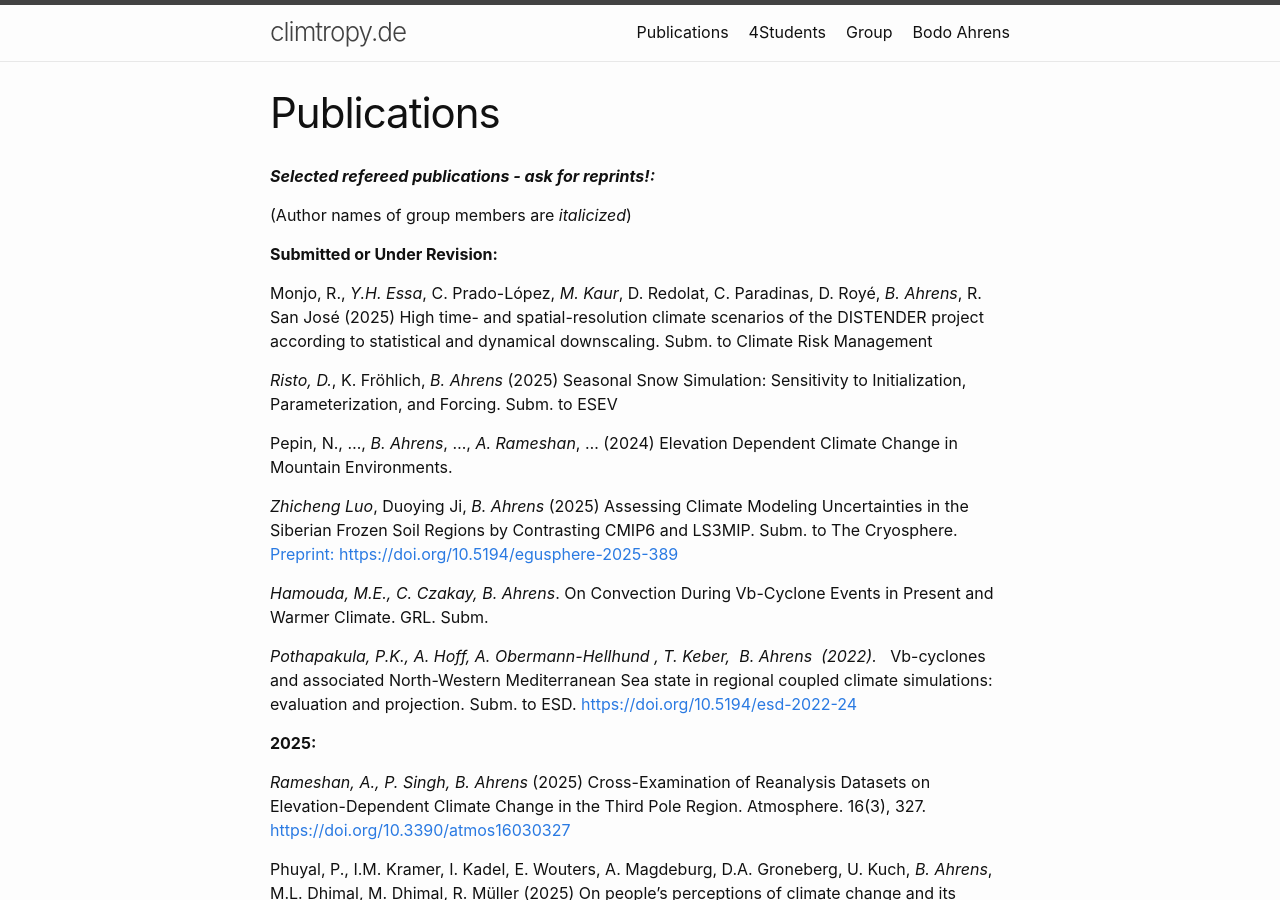
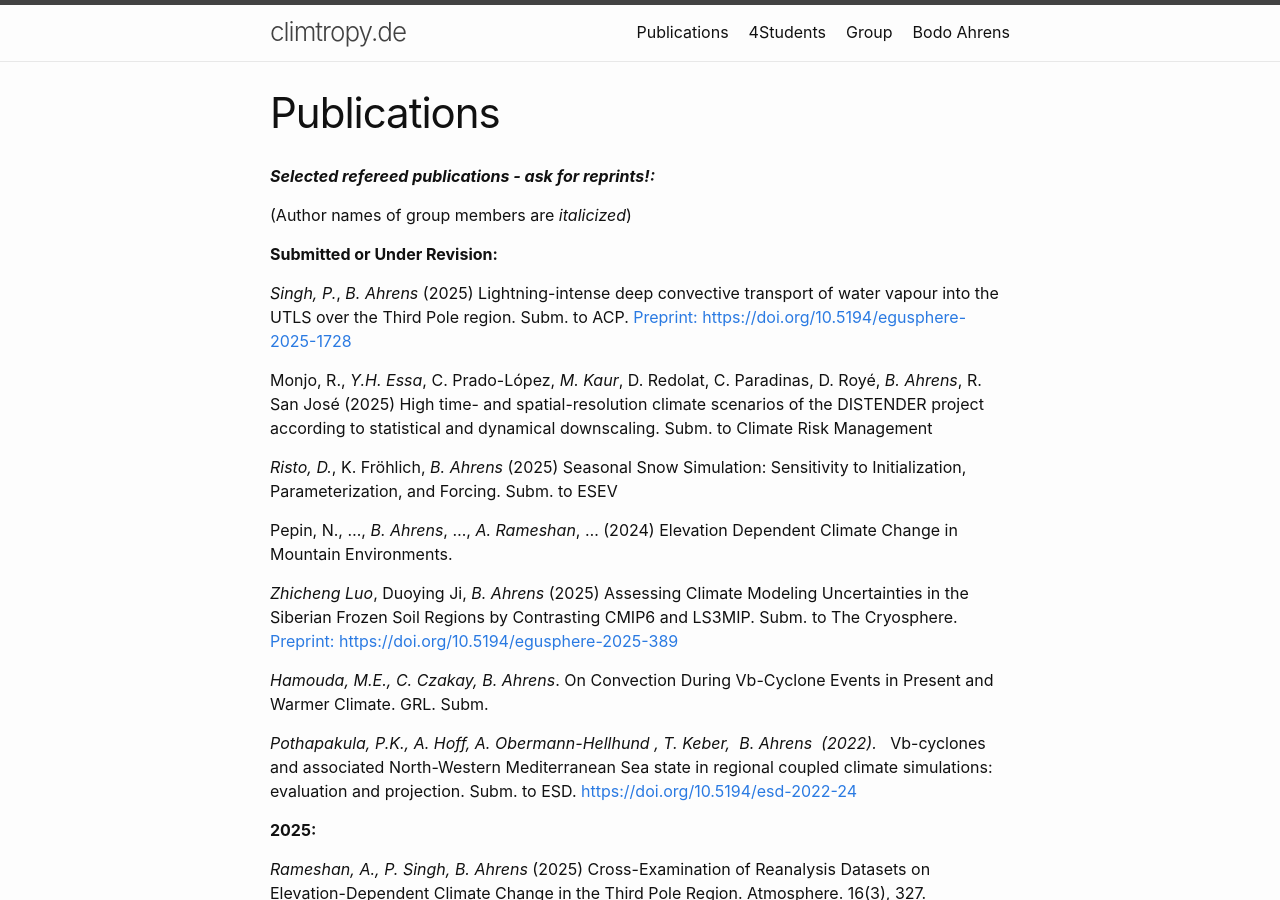
Before and after one commit to cliphy/cliphy.github.io, a Jekyll site: the page built from pubs.markdown, in a window 1280 px wide and 900 px high. Built offline with Jekyll 4.4.1, drawn with Linux system fonts in a browser that asks for light colours.

Commit message:
Update pubs.markdown

```diff
--- a/pubs.markdown
+++ b/pubs.markdown
@@ -11,6 +11,10 @@ group members are *italicized*)
 
 **Submitted or
 Under Revision:**
+
+*Singh, P.*, *B. Ahrens* (2025) Lightning-intense deep convective transport of water vapour into the UTLS over the Third Pole region.
+Subm. to ACP. [Preprint: https://doi.org/10.5194/egusphere-2025-1728](https://doi.org/10.5194/egusphere-2025-1728){:target="_blank" rel="noopener"}
+<!-- TP-Change -->
 
 Monjo, R., *Y.H. Essa*, C. Prado-López, *M. Kaur*, D. Redolat, C. Paradinas, D. Royé, *B. Ahrens*, R. San José (2025) High time- and spatial-resolution climate scenarios of the DISTENDER project according to statistical and dynamical downscaling.
 Subm. to Climate Risk Management
```
